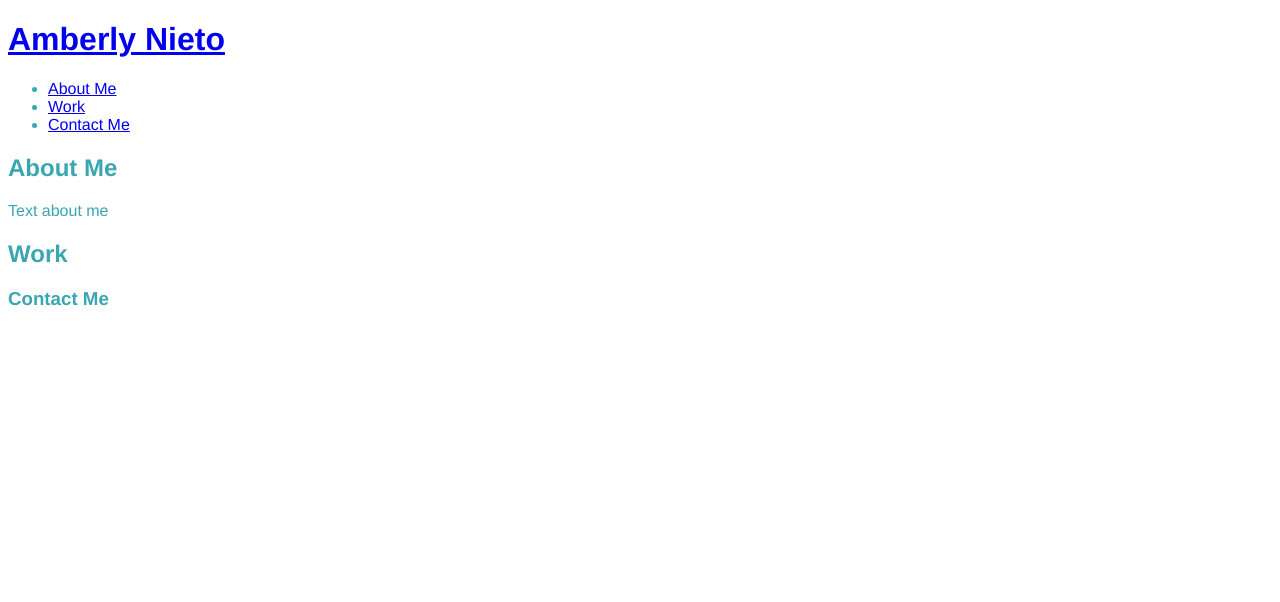
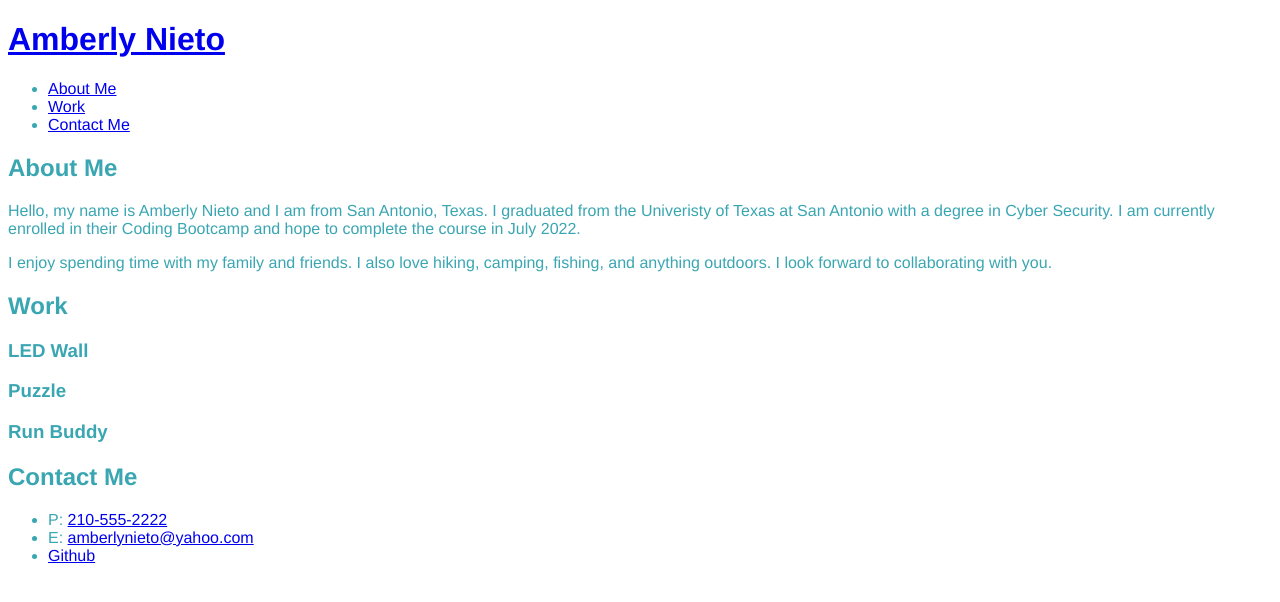
Before and after one commit to amberlyanieto/professional-portfolio, a plain HTML site: page index.html in a window 1280 px wide. Drawn offline with Linux system fonts and the light colour scheme.

Commit message:
section content

```diff
--- a/index.html
+++ b/index.html
@@ -15,22 +15,65 @@
                 <!--list element -->
                 <li>
                     <!-- anchor element -->
-                    <a href="about-me">About Me</a>
+                    <a href="#about-me">About Me</a>
                 </li>
                 <li>
-                    <a href="work">Work</a>
+                    <a href="#work">Work</a>
                 </li>
                 <li>
-                    <a href="contact-me">Contact Me</a>
+                    <a href="#contact-me">Contact Me</a>
                 </li>
             </ul>
         </nav>
     </header>
+
+    <!--About Me Section -->
+    <section id="about-me">
         <h2>About Me</h2>
-        <p>Text about me</p>
+
+        <p>Hello, my name is Amberly Nieto and I am from San Antonio, Texas.  I graduated from the Univeristy of Texas at San Antonio with a degree in Cyber Security.  I am currently enrolled in their Coding Bootcamp and hope to complete the course in July 2022.
+        </p>
+        <p>
+            I enjoy spending time with my family and friends. I also love hiking, camping, fishing, and anything outdoors. I look forward to collaborating with you.
+        </p>
+
+    </section>
+    <!-- Work Section-->
+    <section id="work">
+        <div>
 
         <h2>Work</h2>
+        </div>
+            <div>
 
-        <h3>Contact Me</h3>
+            <h3>LED Wall</h3>
+            </div>
+
+            <div>
+            <h3>Puzzle</h3>
+            </div>
+
+            <div>
+            <h3>Run Buddy</h3>
+            </div>
+    </section>
+
+    <!--Contact Me Section-->
+    <section id="contact-me">
+        <h2>Contact Me</h2>
+        <ul>
+            <li>
+            P:    <a href="tel:2105552222">210-555-2222</a>
+            </li>
+            <li>
+            E:   <a href="mailto:amberlynieto@yahoo.com">amberlynieto@yahoo.com</a>
+            </li>
+            <li>
+                <a href="https://github.com/amberlyanieto">Github</a>
+            </li>
+        </ul>
+
+    </section>
+
     </body>
 </html>
```
Also changed, not shown: assets/images/LED.jpg (added), assets/images/calc.jpg (added), assets/images/contact-me.jpg (added), assets/images/intro-image.jpg (added), assets/images/work-background.jpg (added).
